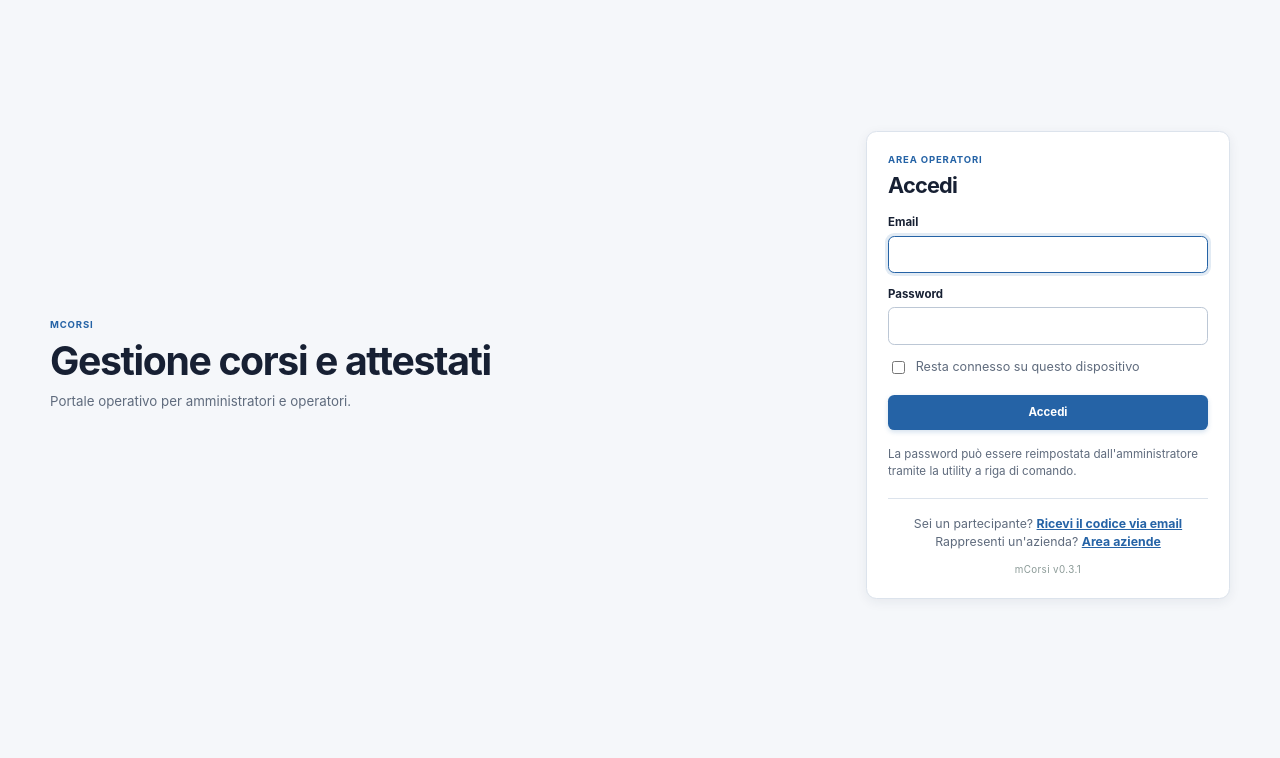
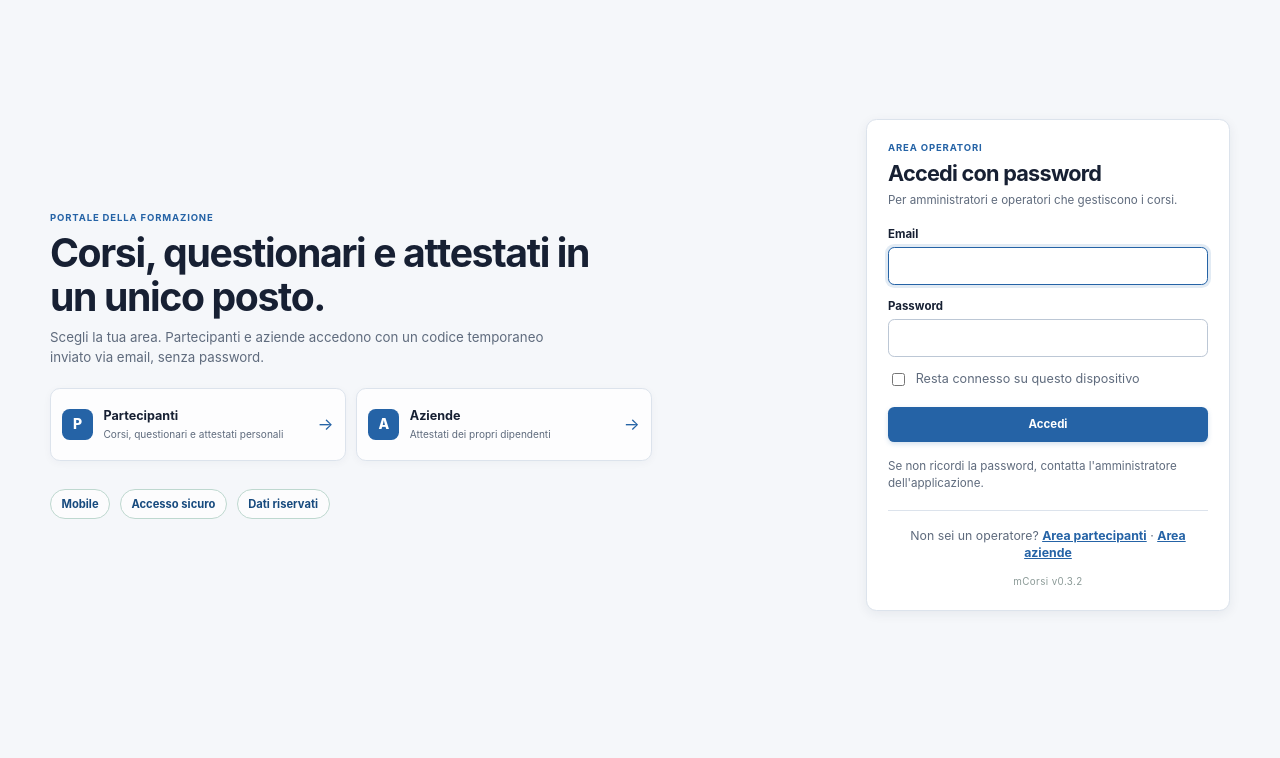
Before and after one commit to greeneye71/mCorsi, a Flask app: page /auth/login in a window 1280 px wide. Shown: the part 56-814 px from the top of the page. Run offline with Flask 3, Linux system fonts and the light colour scheme.

Commit message:
Restore shared login entry for all audiences

```diff
--- a/mcorsi/static/css/app.css
+++ b/mcorsi/static/css/app.css
@@ -44,6 +44,15 @@ p { margin: 0; }
 .auth-intro { padding: 2rem 0; }
 .auth-panel { max-width: 28rem; width: 100%; justify-self: end; }
 .auth-panel h2 { margin-bottom: 1.2rem; }
+.operator-login-note { margin: -.7rem 0 1.2rem; color: var(--muted); font-size: .83rem; }
+.audience-access { display: grid; grid-template-columns: repeat(2, minmax(0, 1fr)); gap: .75rem; max-width: 43rem; margin-top: 1.5rem; }
+.audience-card { display: grid; grid-template-columns: 2.2rem 1fr auto; align-items: center; gap: .75rem; min-height: 5.2rem; padding: .8rem; border: 1px solid var(--line); border-radius: .7rem; color: var(--ink); background: rgba(255,255,255,.82); text-decoration: none; box-shadow: 0 2px 8px rgba(22,40,68,.04); }
+.audience-card:hover, .audience-card:focus-visible { border-color: #9fc1e2; background: #fff; box-shadow: var(--shadow); outline: none; }
+.audience-icon { width: 2.2rem; height: 2.2rem; display: grid; place-items: center; border-radius: .55rem; color: #fff; background: var(--brand); font-weight: 800; }
+.audience-card strong, .audience-card small { display: block; }
+.audience-card strong { font-size: .9rem; }
+.audience-card small { margin-top: .18rem; color: var(--muted); font-size: .72rem; line-height: 1.3; }
+.audience-arrow { color: var(--brand); font-size: 1.2rem; }
 .feature-row { display: flex; flex-wrap: wrap; gap: .7rem; margin-top: 2rem; }
 .feature-row span, .status-pill { padding: .45rem .75rem; border: 1px solid #bed8cf; border-radius: 999px; color: var(--brand-dark); background: rgba(255,255,255,.7); font-weight: 650; font-size: .8rem; }
 .field { margin-bottom: .9rem; }
@@ -319,6 +328,7 @@ code, .course-code { font-family: ui-monospace, SFMono-Regular, Consolas, monosp
   .auth-layout { gap: 1.25rem; }
   .auth-intro { padding: 1rem 0 0; }
   .auth-panel { justify-self: stretch; max-width: none; }
+  .auth-home-layout { align-items: start; }
   .feature-row { margin-top: 1.3rem; }
   .hero { display: grid; }
   .stats-grid { grid-template-columns: 1fr; }
@@ -373,3 +383,8 @@ code, .course-code { font-family: ui-monospace, SFMono-Regular, Consolas, monosp
 }
 
 @media (prefers-reduced-motion: reduce) { * { scroll-behavior: auto !important; } }
+
+@media (max-width: 560px) {
+  .audience-access { grid-template-columns: 1fr; }
+  .auth-home-layout .auth-intro { padding-top: .4rem; }
+}
--- a/mcorsi/templates/auth/login.html
+++ b/mcorsi/templates/auth/login.html
@@ -1,15 +1,29 @@
 {% extends "base.html" %}
-{% block title %}Accesso operatori · mCorsi{% endblock %}
+{% block title %}Accesso · mCorsi{% endblock %}
 {% block content %}
-<section class="auth-layout">
+<section class="auth-layout auth-home-layout">
   <div class="auth-intro">
-    <p class="eyebrow">mCorsi</p>
-    <h1>Gestione corsi e attestati</h1>
-    <p class="lead">Portale operativo per amministratori e operatori.</p>
+    <p class="eyebrow">Portale della formazione</p>
+    <h1>Corsi, questionari e attestati in un unico posto.</h1>
+    <p class="lead">Scegli la tua area. Partecipanti e aziende accedono con un codice temporaneo inviato via email, senza password.</p>
+    <div class="audience-access" aria-label="Aree di accesso">
+      <a class="audience-card" href="{{ url_for('portal.access') }}">
+        <span class="audience-icon" aria-hidden="true">P</span>
+        <span><strong>Partecipanti</strong><small>Corsi, questionari e attestati personali</small></span>
+        <span class="audience-arrow" aria-hidden="true">→</span>
+      </a>
+      <a class="audience-card" href="{{ url_for('company_portal.access') }}">
+        <span class="audience-icon" aria-hidden="true">A</span>
+        <span><strong>Aziende</strong><small>Attestati dei propri dipendenti</small></span>
+        <span class="audience-arrow" aria-hidden="true">→</span>
+      </a>
+    </div>
+    <div class="feature-row" aria-label="Caratteristiche principali"><span>Mobile</span><span>Accesso sicuro</span><span>Dati riservati</span></div>
   </div>
   <div class="panel auth-panel">
     <p class="eyebrow">Area operatori</p>
-    <h2>Accedi</h2>
+    <h2>Accedi con password</h2>
+    <p class="operator-login-note">Per amministratori e operatori che gestiscono i corsi.</p>
     <form method="post" novalidate>
       {{ form.hidden_tag() }}
       <div class="field">
@@ -25,8 +39,8 @@
       <label class="check-row">{{ form.remember() }} <span>Resta connesso su questo dispositivo</span></label>
       {{ form.submit(class="button button-primary button-full") }}
     </form>
-    <p class="help-text">La password può essere reimpostata dall'amministratore tramite la utility a riga di comando.</p>
-    <div class="auth-switch">Sei un partecipante? <a href="{{ url_for('portal.access') }}">Ricevi il codice via email</a><br>Rappresenti un'azienda? <a href="{{ url_for('company_portal.access') }}">Area aziende</a></div>
+    <p class="help-text">Se non ricordi la password, contatta l'amministratore dell'applicazione.</p>
+    <div class="auth-switch">Non sei un operatore? <a href="{{ url_for('portal.access') }}">Area partecipanti</a> · <a href="{{ url_for('company_portal.access') }}">Area aziende</a></div>
     <p class="auth-version">mCorsi v{{ app_version }}</p>
   </div>
 </section>
--- a/mcorsi/version.py
+++ b/mcorsi/version.py
@@ -1,4 +1,4 @@
 """Versioni pubbliche della release e dello schema persistente."""
 
-APP_VERSION = "0.3.1"
+APP_VERSION = "0.3.2"
 DATABASE_VERSION = 1
```
Also changed, not shown: docs/ARCHITECTURE.md (+1 -1 lines), docs/DEPLOYMENT.md (+1 -1 lines), docs/PRODUCT_SPEC.md (+2 -1 lines), tests/test_auth.py (+11 -0 lines), README.md.
